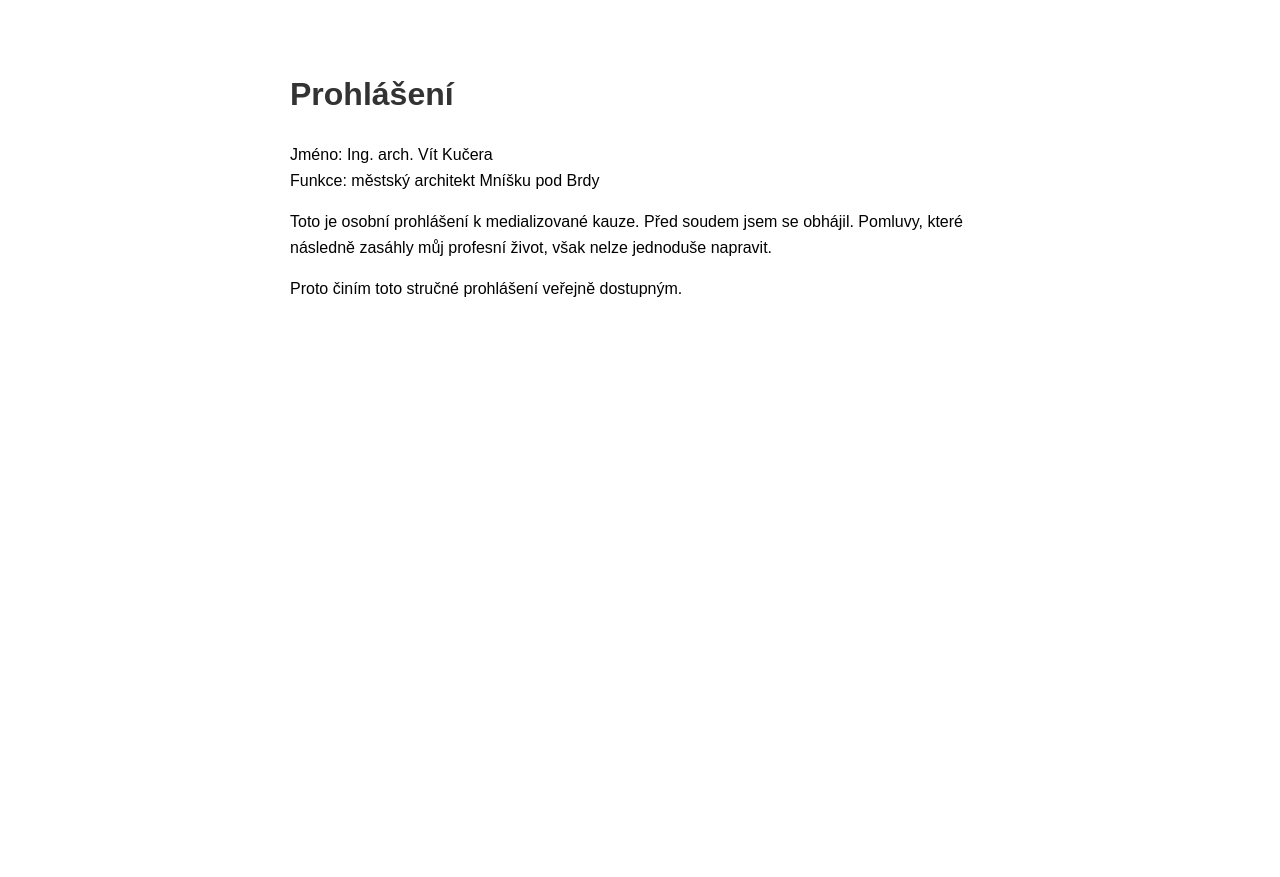
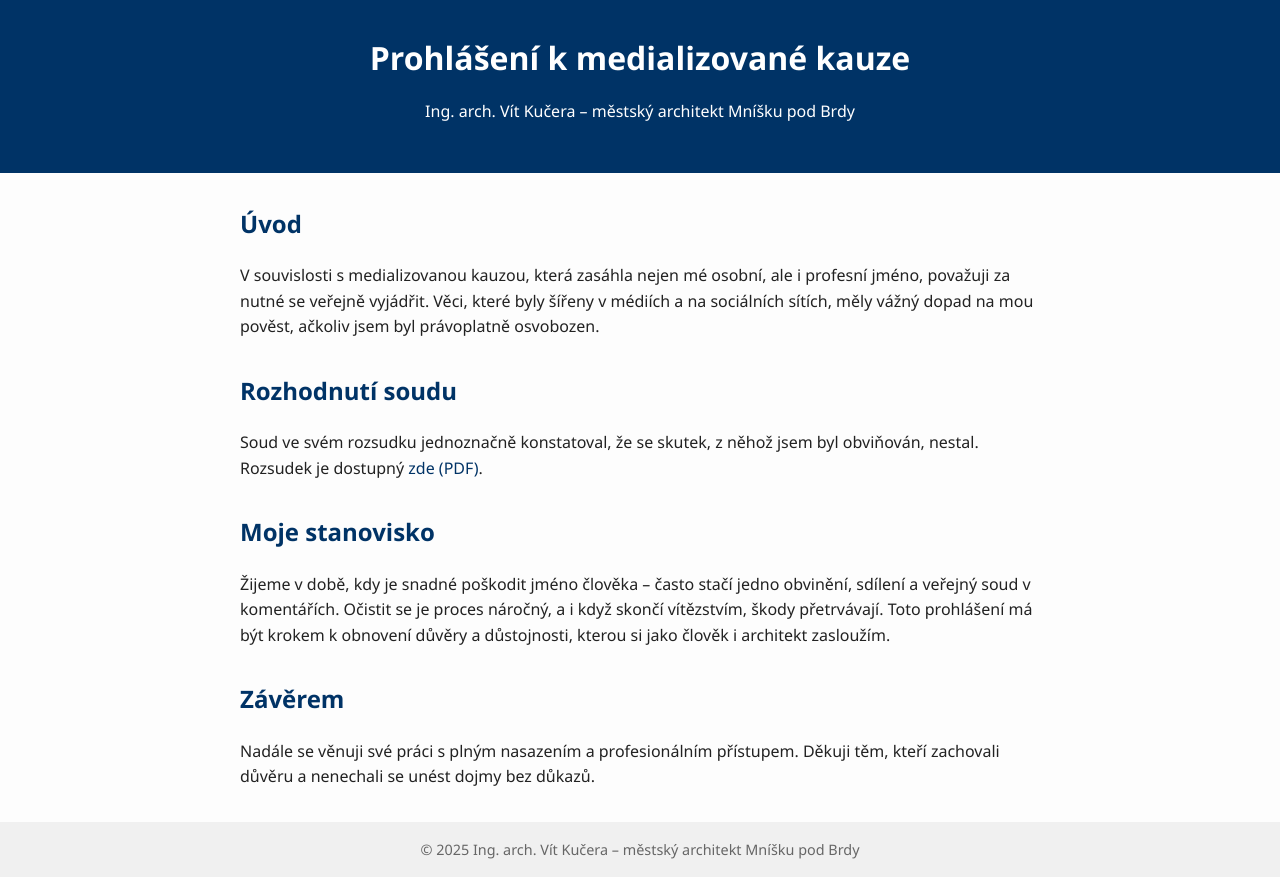
Before and after one commit to kuceravit/prohlaseni, a plain HTML site: page index.html in a window 1280 px wide. Before the commit the page ends 800 px from the top, so only its background shows below. Drawn offline with Linux system fonts and the light colour scheme.

Commit message:
index.html

```diff
--- a/index.html
+++ b/index.html
@@ -1,19 +1,93 @@
 <!DOCTYPE html>
 <html lang="cs">
 <head>
-    <meta charset="UTF-8">
-    <title>Prohlášení</title>
-    <meta name="viewport" content="width=device-width, initial-scale=1">
-    <style>
-        body { font-family: sans-serif; max-width: 700px; margin: 2rem auto; padding: 1rem; line-height: 1.6; }
-        h1 { color: #333; }
-    </style>
+  <meta charset="UTF-8">
+  <meta name="viewport" content="width=device-width, initial-scale=1.0">
+  <title>Prohlášení – Ing. arch. Vít Kučera</title>
+  <style>
+    body {
+      font-family: 'Segoe UI', Tahoma, Geneva, Verdana, sans-serif;
+      margin: 0;
+      padding: 0;
+      background-color: #fdfdfd;
+      color: #222;
+      line-height: 1.6;
+    }
+    header {
+      background-color: #003366;
+      color: white;
+      padding: 2rem 1rem;
+      text-align: center;
+    }
+    header h1 {
+      margin: 0;
+      font-size: 2rem;
+    }
+    main {
+      max-width: 800px;
+      margin: 2rem auto;
+      padding: 0 1rem;
+    }
+    section {
+      margin-bottom: 2rem;
+    }
+    h2 {
+      color: #003366;
+    }
+    footer {
+      text-align: center;
+      padding: 1rem;
+      font-size: 0.9rem;
+      background-color: #f0f0f0;
+      color: #666;
+    }
+    a {
+      color: #003366;
+      text-decoration: none;
+    }
+    a:hover {
+      text-decoration: underline;
+    }
+  </style>
 </head>
 <body>
-    <h1>Prohlášení</h1>
-    <p>Jméno: Ing. arch. Vít Kučera<br>
-    Funkce: městský architekt Mníšku pod Brdy</p>
-    <p>Toto je osobní prohlášení k medializované kauze. Před soudem jsem se obhájil. Pomluvy, které následně zasáhly můj profesní život, však nelze jednoduše napravit.</p>
-    <p>Proto činím toto stručné prohlášení veřejně dostupným.</p>
+  <header>
+    <h1>Prohlášení k medializované kauze</h1>
+    <p>Ing. arch. Vít Kučera – městský architekt Mníšku pod Brdy</p>
+  </header>
+  <main>
+    <section>
+      <h2>Úvod</h2>
+      <p>
+        V souvislosti s medializovanou kauzou, která zasáhla nejen mé osobní, ale i profesní jméno, považuji za nutné se veřejně vyjádřit. Věci, které byly šířeny v médiích a na sociálních sítích, měly vážný dopad na mou pověst, ačkoliv jsem byl právoplatně osvobozen.
+      </p>
+    </section>
+
+    <section>
+      <h2>Rozhodnutí soudu</h2>
+      <p>
+        Soud ve svém rozsudku jednoznačně konstatoval, že se skutek, z něhož jsem byl obviňován, nestal. <br>
+        Rozsudek je dostupný <a href="#">zde (PDF)</a>.
+      </p>
+    </section>
+
+    <section>
+      <h2>Moje stanovisko</h2>
+      <p>
+        Žijeme v době, kdy je snadné poškodit jméno člověka – často stačí jedno obvinění, sdílení a veřejný soud v komentářích. Očistit se je proces náročný, a i když skončí vítězstvím, škody přetrvávají. Toto prohlášení má být krokem k obnovení důvěry a důstojnosti, kterou si jako člověk i architekt zasloužím.
+      </p>
+    </section>
+
+    <section>
+      <h2>Závěrem</h2>
+      <p>
+        Nadále se věnuji své práci s plným nasazením a profesionálním přístupem. Děkuji těm, kteří zachovali důvěru a nenechali se unést dojmy bez důkazů.
+      </p>
+    </section>
+  </main>
+
+  <footer>
+    &copy; 2025 Ing. arch. Vít Kučera – městský architekt Mníšku pod Brdy
+  </footer>
 </body>
 </html>
```
